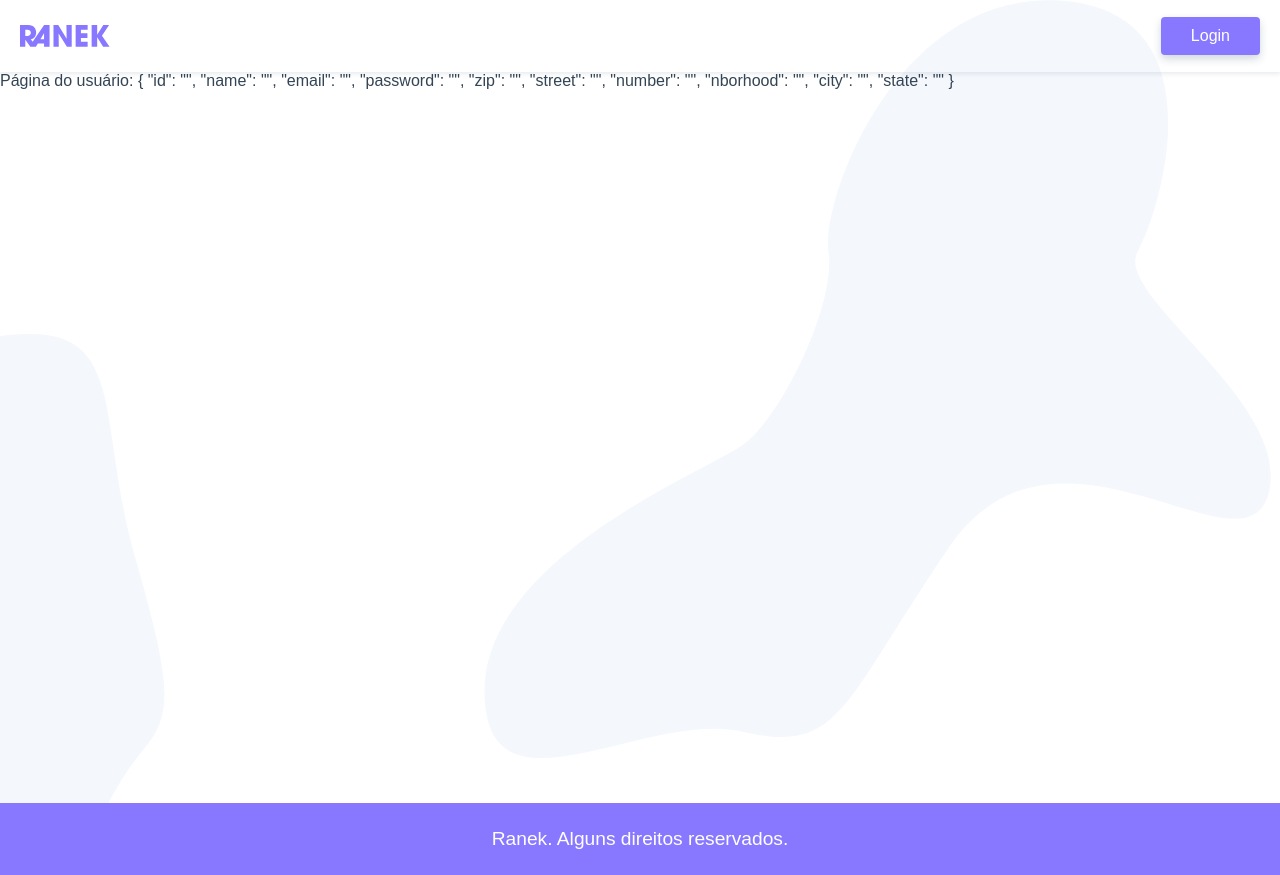
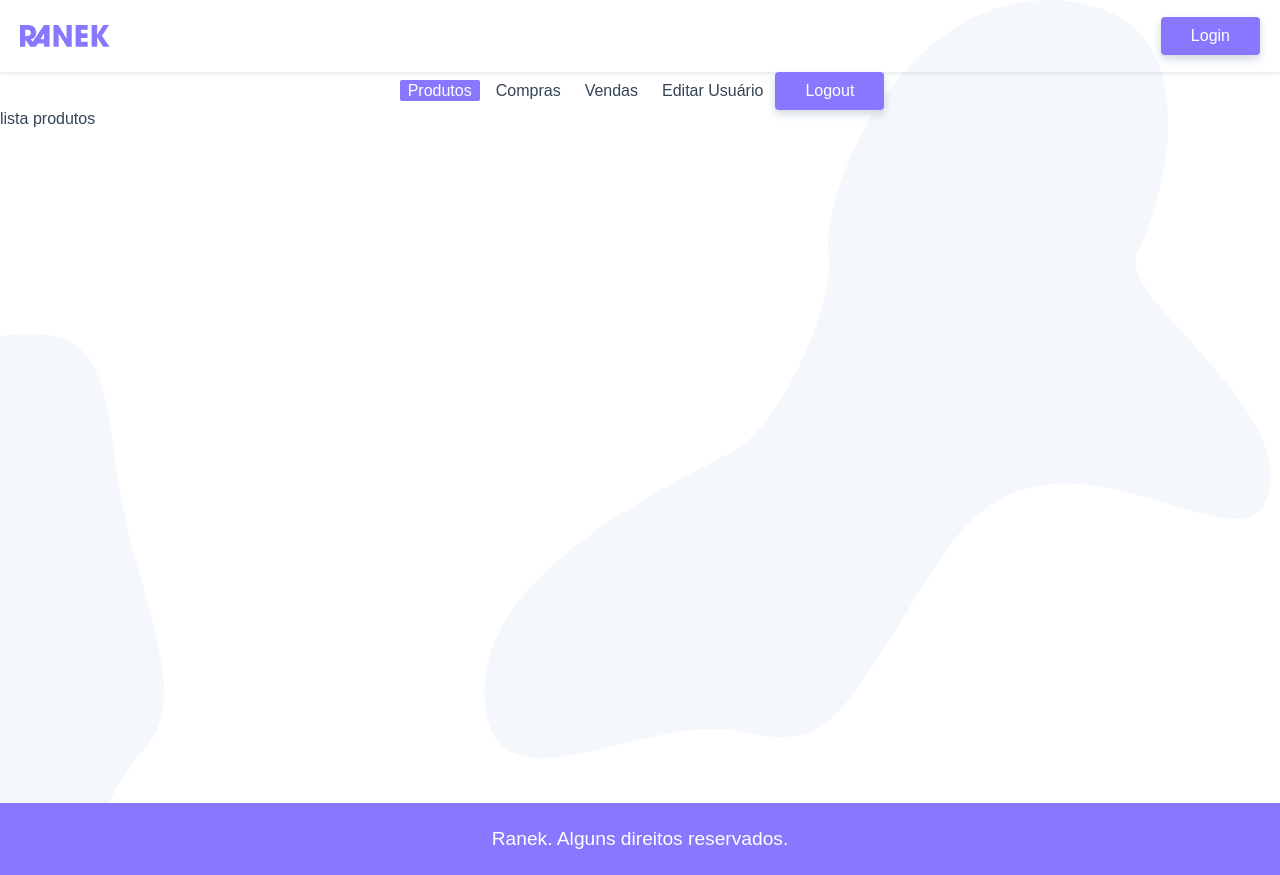
Before and after one commit to KamilydosSantos/ranek, a Vue app: page /user in a window 1280 px wide. Built offline with nearby package versions, Linux system fonts and the light colour scheme.

Commit message:
feat: user routes

```diff
--- a/src/components/PageProducts.vue
+++ b/src/components/PageProducts.vue
@@ -1,7 +1,9 @@
 <template>
     <ul class="pages" v-if="totalPages > 1">
         <router-link :to="{query: query(1)}"> ❮ </router-link>
-        <li class="pages__page" v-for="page in pages" :key="page"><router-link class="pages__link" :to="{query: query(page)}">{{ page }}</router-link></li>
+        <li class="pages__page" v-for="page in pages" :key="page">
+            <router-link class="pages__link" :to="{query: query(page)}">{{ page }}</router-link>
+        </li>
         <router-link :to="{query: query(totalPages)}"> ❯ </router-link>
     </ul>
 </template>
--- a/src/router/index.js
+++ b/src/router/index.js
@@ -4,6 +4,10 @@ import HomeView from "../views/HomeView.vue";
 import MyProduct from "../views/MyProduct.vue";
 import MyLogin from "../views/MyLogin.vue";
 import MyUser from "../views/user/MyUser.vue";
+import UserProducts from "../views/user/UserProducts.vue";
+import UserPurchases from "../views/user/UserPurchases.vue";
+import UserSales from "../views/user/UserSales.vue";
+import EditUser from "../views/user/EditUser.vue";
 
 Vue.use(VueRouter);
 
@@ -29,8 +33,29 @@ export default new VueRouter({
     },
     {
       path: "/user",
-      name: "user",
-      component: MyUser
+      component: MyUser,
+      children: [
+        {
+          path: "",
+          name: "user",
+          component: UserProducts
+        },
+        {
+          path: "purchases",
+          name: "purchases",
+          component: UserPurchases
+        },
+        {
+          path: "sales",
+          name: "sales",
+          component: UserSales
+        },
+        {
+          path: "edit",
+          name: "edit",
+          component: EditUser
+        }
+      ]
     },
   ],
   scrollBehavior() {
--- a/src/store/index.js
+++ b/src/store/index.js
@@ -38,6 +38,21 @@ export default new Vuex.Store({
     createUser(context, payload) {
       context.commit("UPDATE_USER", { id: payload.email });
       return api.post("/user", payload);
+    },
+    logoutUser(context) {
+      context.commit("UPDATE_USER", {
+        id: "",
+        name: "",
+        email: "",
+        password: "",
+        zip: "",
+        street: "",
+        number: "",
+        nborhood: "",
+        city: "",
+        state: ""
+      });
+      context.commit("UPDATE_LOGIN", false);
     }
   }
 });
--- /dev/null
+++ b/src/views/user/EditUser.vue
@@ -0,0 +1,13 @@
+<template>
+    <p>Editar Usuário</p>
+</template>
+
+<script>
+export default {
+
+}
+</script>
+
+<style>
+
+</style>
--- a/src/views/user/MyUser.vue
+++ b/src/views/user/MyUser.vue
@@ -1,13 +1,57 @@
 <template>
-    <p>Página do usuário: {{ $store.state.user }}</p>
+    <section class="user">
+        <nav class="user__nav">
+            <ul class="user__list">
+                <li>
+                    <router-link class="user__element" :to="{name: 'user'}">Produtos</router-link>
+                </li>
+                <li>
+                    <router-link class="user__element" :to="{name: 'purchases'}">Compras</router-link>
+                </li>
+                <li>
+                    <router-link class="user__element" :to="{name: 'sales'}">Vendas</router-link>
+                </li>
+                <li>
+                    <router-link class="user__element" :to="{name: 'edit'}">Editar Usuário</router-link>
+                </li>
+                <li>
+                    <button class="btn" @click.prevent="logout">Logout</button>
+                </li>
+            </ul>
+        </nav>
+        <transition mode="out-in">
+            <router-view></router-view>
+        </transition>
+    </section>
 </template>
 
 <script>
 export default {
     name: "MyUser",
+    methods: {
+        logout() {
+            this.$store.dispatch("logoutUser");
+            this.$router.push("/login");
+        }
+    }
 }
 </script>
 
-<style>
-
+<style lang="scss" scoped>
+.user__list {
+    display: flex;
+    align-items: center;
+    justify-content: center;
+    grid-column: 1/-1;
+}
+.user__element {
+    padding: 2px 8px;
+    border-radius: 2px;
+    margin: 4px;
+    &.router-link-exact-active,
+    &:hover {
+        background: #87f;
+        color: #fff;
+    }
+}
 </style>
--- /dev/null
+++ b/src/views/user/UserProducts.vue
@@ -0,0 +1,13 @@
+<template>
+    <p>lista produtos</p>
+</template>
+
+<script>
+export default {
+
+}
+</script>
+
+<style>
+
+</style>
--- /dev/null
+++ b/src/views/user/UserPurchases.vue
@@ -0,0 +1,13 @@
+<template>
+    <p>lista compras</p>
+</template>
+
+<script>
+export default {
+
+}
+</script>
+
+<style>
+
+</style>
--- /dev/null
+++ b/src/views/user/UserSales.vue
@@ -0,0 +1,13 @@
+<template>
+    <p>lista vendas</p>
+</template>
+
+<script>
+export default {
+
+}
+</script>
+
+<style>
+
+</style>
```
